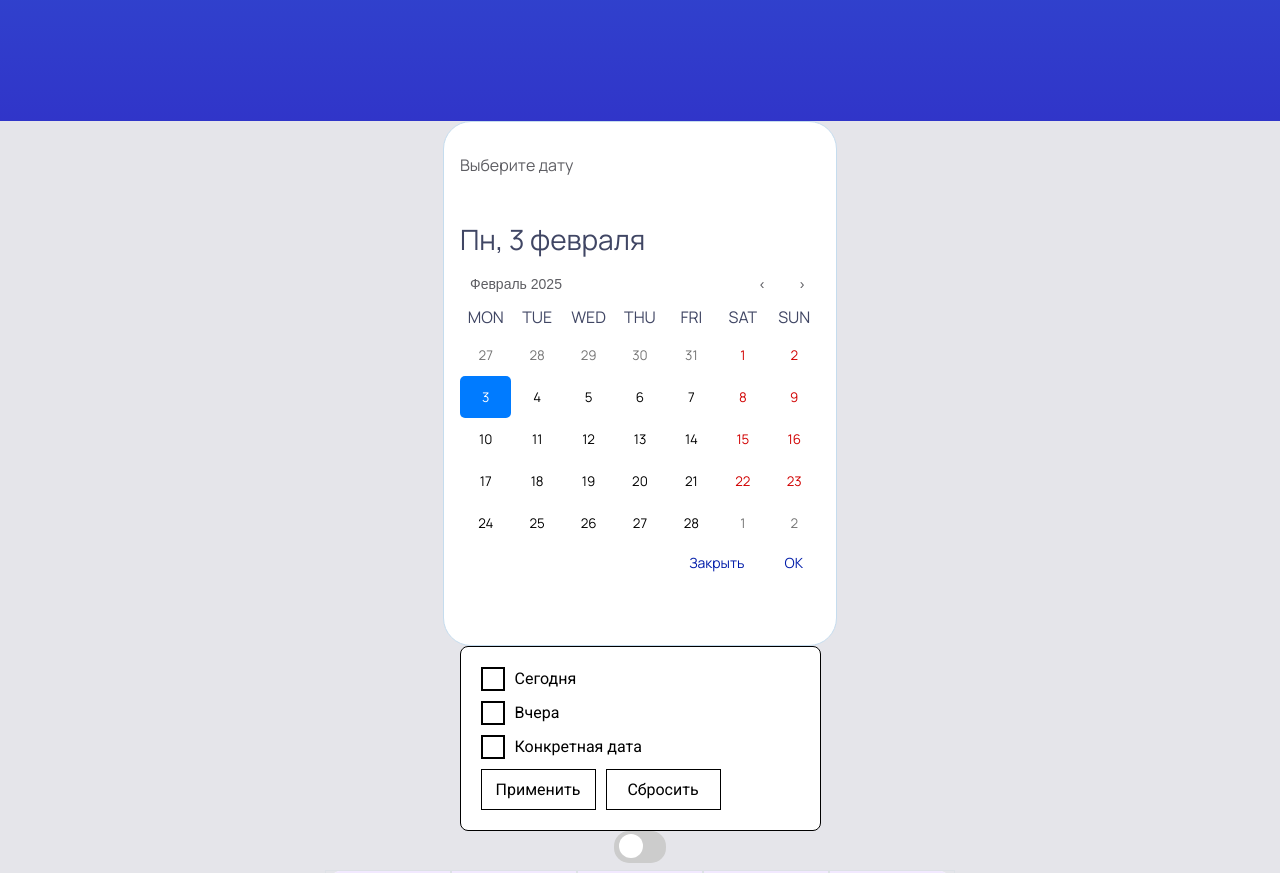
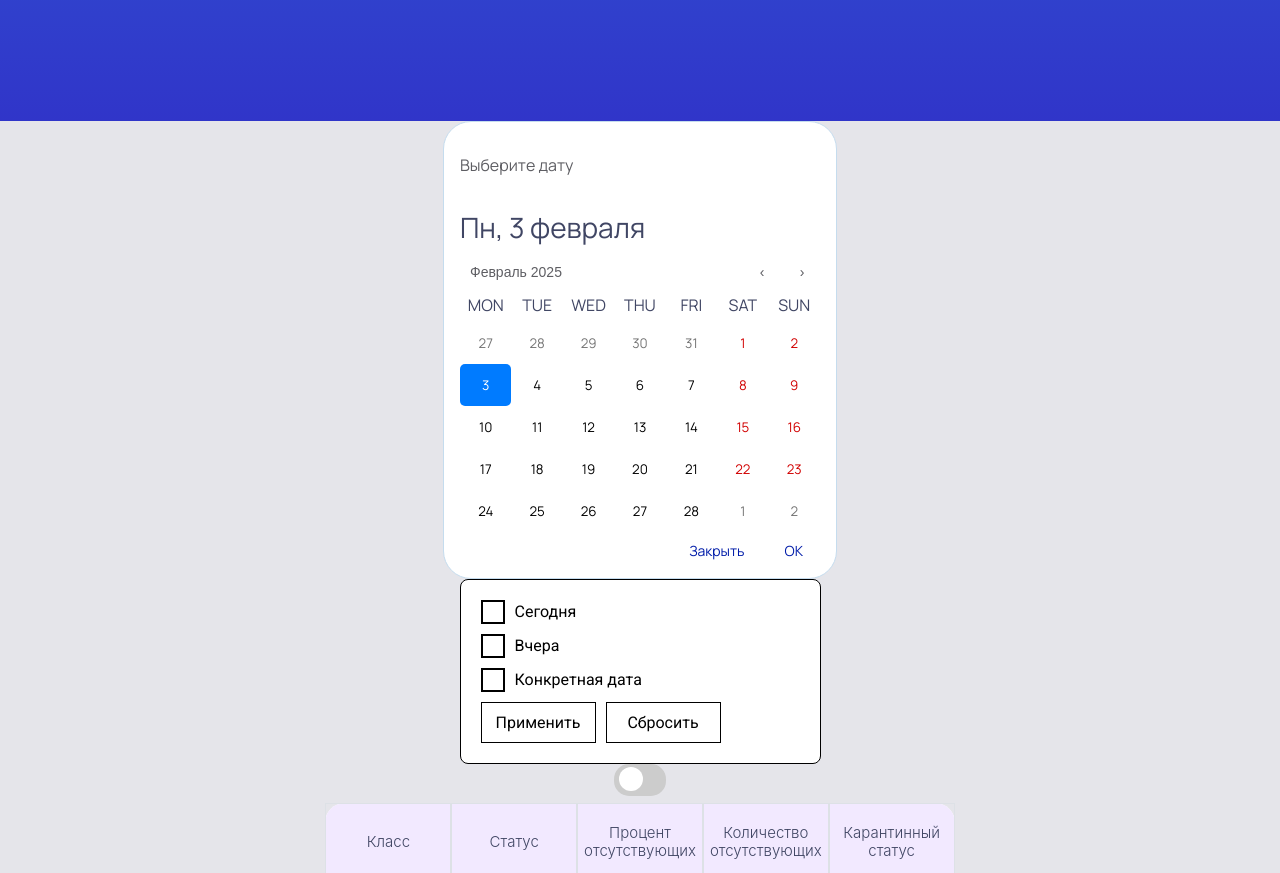
Before and after one commit to allozhkin/SchoolControl, a React (Vite) app: page /testPage in a window 1280 px wide. Shown: the part 2100-2973 px from the top of the page. Built offline with nearby package versions, Linux system fonts and the light colour scheme.

Commit message:
checkpoint

```diff
--- a/src/components/Calendar/Calendar.tsx
+++ b/src/components/Calendar/Calendar.tsx
@@ -9,21 +9,18 @@ type Value = ValuePiece | [ValuePiece, ValuePiece];
 function CalendarComponent() {
   const [value, onChange] = useState<Value>(new Date());
 
-  // Функция для форматирования месяца и года
   const formatMonthYear = (date: Date) => {
     const monthYear = new Intl.DateTimeFormat('ru-RU', {
       month: 'long',
       year: 'numeric',
     }).format(date);
 
-    // Убираем лишний суффикс "г." и делаем первую буквы месяца большой
     return monthYear.replace(' г.', '').replace(/^./, (char) => char.toUpperCase());
   };
 
   return (
     <div className={styles.wrapper}>
       <h3 className={styles.title}>Выберите дату</h3>
-        {/* Вывод выбранной даты */}
       <p className={styles.selectedDate}>
         {value instanceof Date
           ? value.toLocaleDateString('ru-RU', { weekday: 'short', day: 'numeric', month: 'long' })
@@ -36,7 +33,7 @@ function CalendarComponent() {
         className={styles.calendar}
         prev2Label={null}
         next2Label={null}
-        navigationLabel={({ date }) => formatMonthYear(date)} // Форматирование месяца и года
+        navigationLabel={({ date }) => formatMonthYear(date)}
       />
 
       <div className={styles.button__box}>
--- a/src/components/Calendar/calendar.module.scss
+++ b/src/components/Calendar/calendar.module.scss
@@ -2,11 +2,10 @@
 
 .wrapper {
   width: 360px;
-  height: 491px;
   background: white;
   border: 1px solid #C5DCEE;
   border-radius: 28px;
-  padding: 16px;
+  padding: 52px 16px 16px;
   display: flex;
   flex-direction: column;
   justify-content: center;
@@ -24,6 +23,7 @@
   top: 16px;
   left: 16px;
   color: $primary-gray-4;
+  margin-bottom: 26px;
 }
 
 .button__box {
@@ -46,13 +46,13 @@
   color: $accent-blue-1;
   cursor: pointer;
 }
-
 .selectedDate {
   font-family: 'Manrope';
   font-size: 28px;
   line-height: 34px;
   color: $primary-black-1;
   align-self: flex-start;
+  margin-top: 36px; // Добавляем отступ от title
 }
 
 
```
Lines whose indentation alone changed are shown as unchanged.
